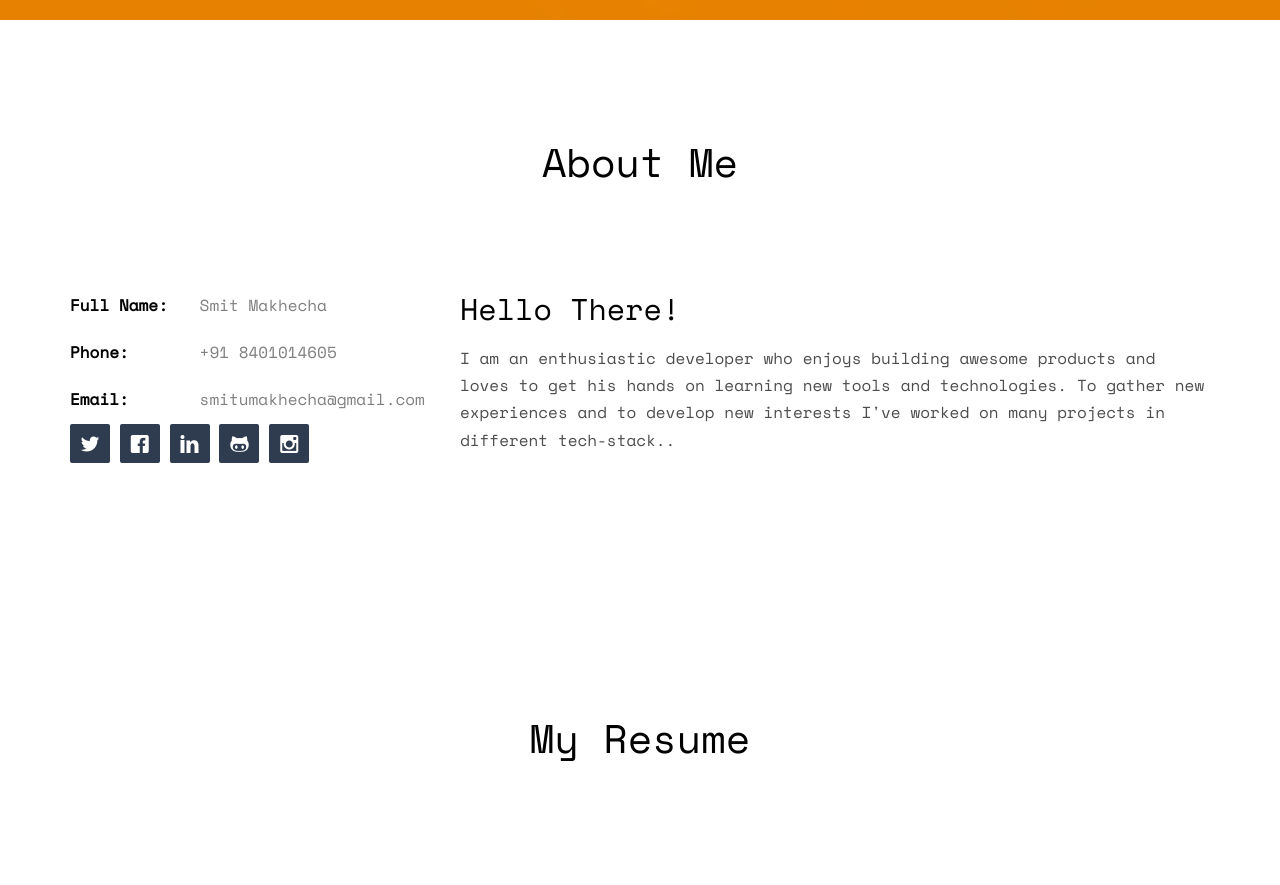
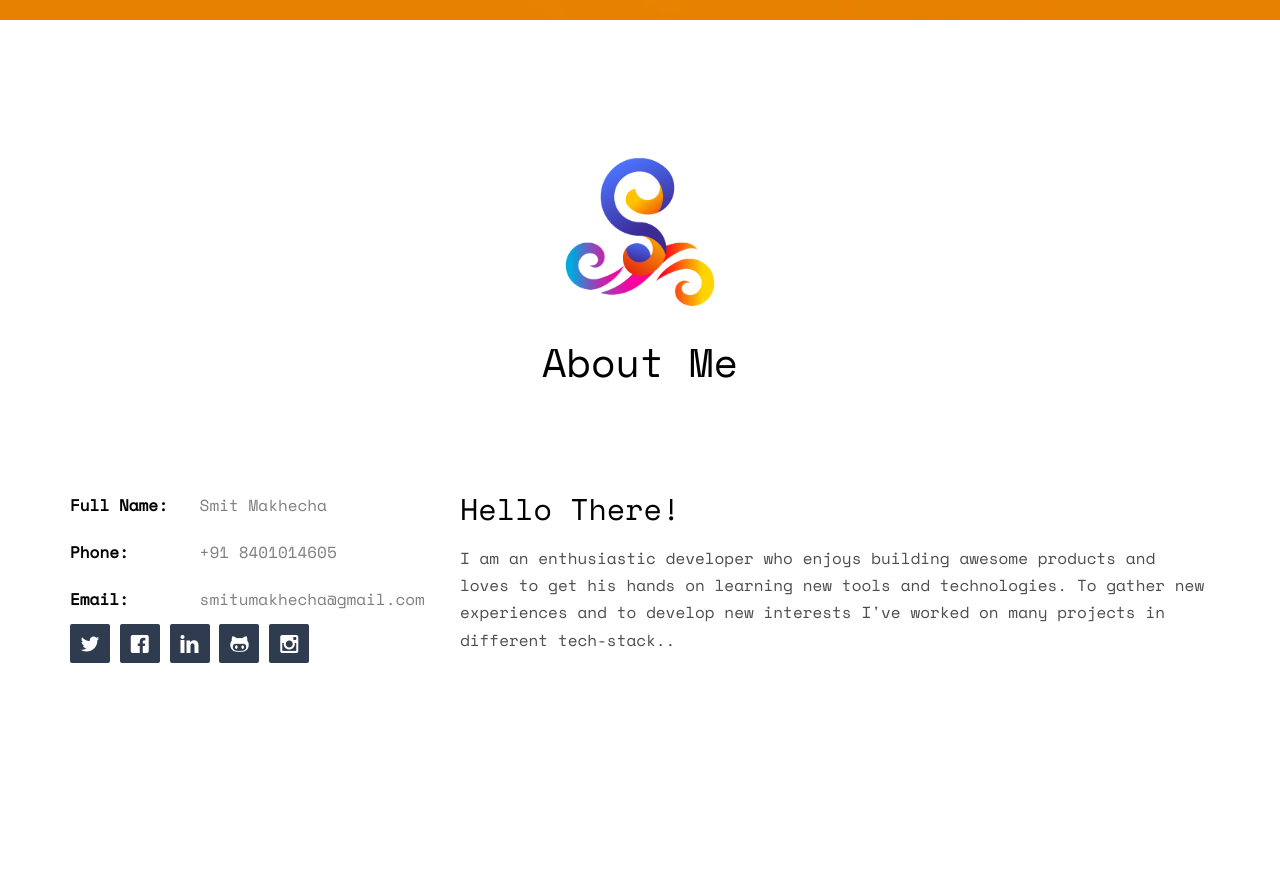
Before and after one commit to Smit0209/Smit0209.github.io, a plain HTML site: page index.html in a window 1280 px wide. Shown: the part 780-1665 px from the top of the page. Drawn offline with nearby package versions, Linux system fonts and the light colour scheme; some packages are replaced by stand-ins of ours; no server answers; files whose address does not match are found by name.

Commit message:
Update index.html

```diff
--- a/index.html
+++ b/index.html
@@ -3,26 +3,14 @@
 	<head>
 	<meta charset="utf-8">
 	<meta http-equiv="X-UA-Compatible" content="IE=edge">
-	<link rel="icon" href="images/Logo 1.png">
+	<link rel="icon" href="images/logo 1.png">
 	<title>Smit Makhecha</title>
 	<meta name="viewport" content="width=device-width, initial-scale=1">
 	<meta name="description" content="Free HTML5 Website Template by freehtml5.co" />
 	<meta name="keywords" content="free website templates, free html5, free template, free bootstrap, free website template, html5, css3, mobile first, responsive" />
 	<meta name="author" content="freehtml5.co" />
 
-	<!--
-	//////////////////////////////////////////////////////
 
-	FREE HTML5 TEMPLATE
-	DESIGNED & DEVELOPED by FreeHTML5.co
-
-	Website: 		http://freehtml5.co/
-	Email: 			info@freehtml5.co
-	Twitter: 		http://twitter.com/fh5co
-	Facebook: 		https://www.facebook.com/fh5co
-
-	//////////////////////////////////////////////////////
-	 -->
 
   	<!-- Facebook and Twitter integration -->
 	<meta property="og:title" content=""/>
@@ -112,11 +100,17 @@ a:active {
 		<div class="container">
 			<div class="row">
 				<div class="col-md-8 col-md-offset-2 text-center fh5co-heading">
+
+
+				<img class="mt-4" src="images/logo.png" alt="" style="height: 200px;width: auto;" class="center" >
+
+
 					<h2>About Me</h2>
 				</div>
 			</div>
 			<div class="row">
 				<div class="col-md-4">
+
 					<ul class="info">
 						<li><span class="first-block">Full Name:</span><span class="second-block">Smit Makhecha</span></li>
 						<li><span class="first-block">Phone:</span><span class="second-block">+91 8401014605</span></li>
```
